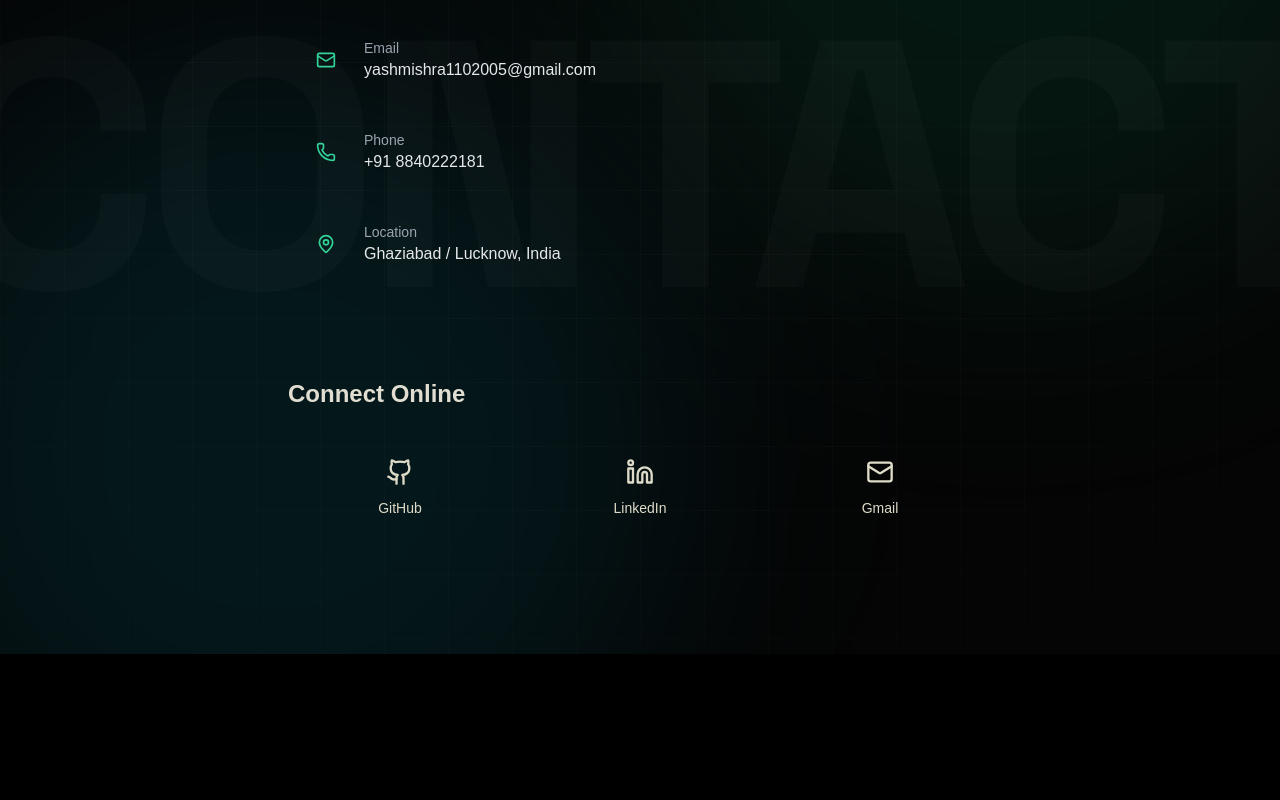
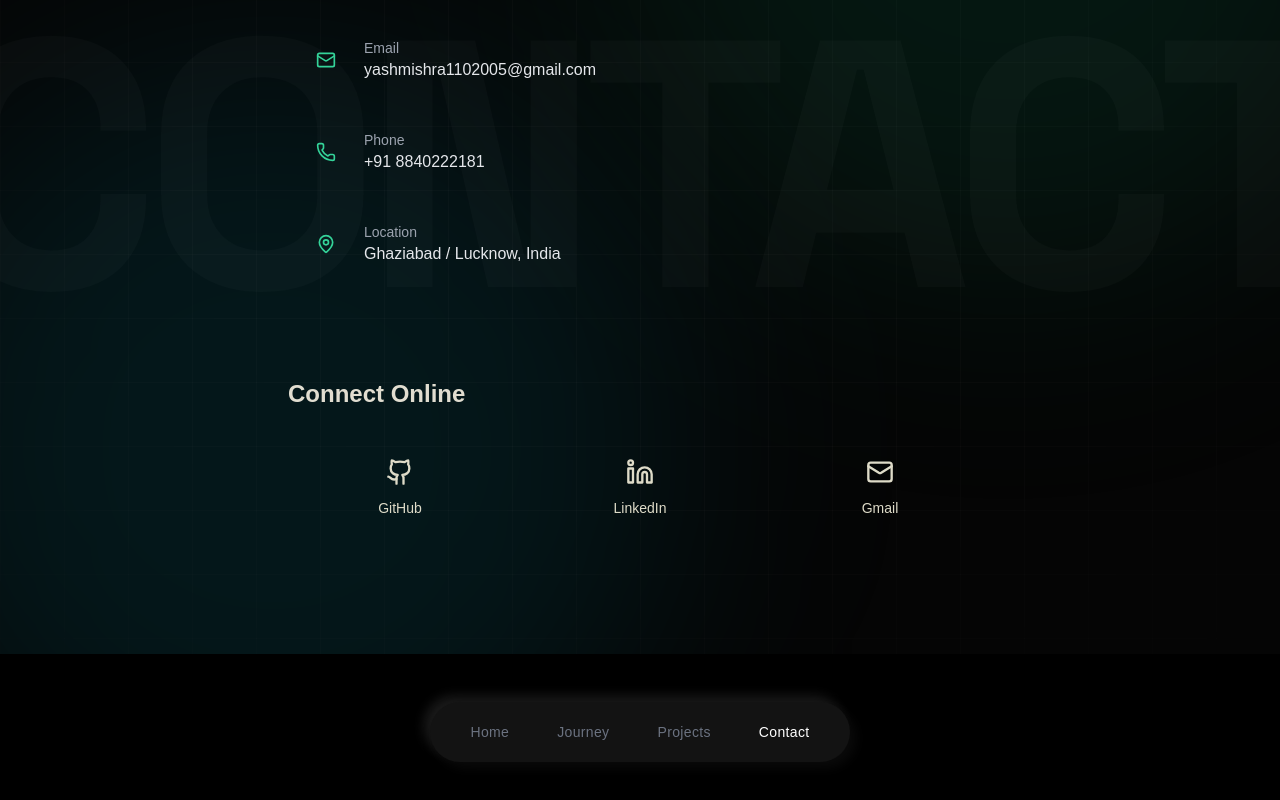
Before and after one commit to mishrayash01/portfolio, a React (Vite) app in the folder code/: page /contact in a window 1280 px wide. Shown: the part 322-1122 px from the top of the page. Before the commit the page ends 976 px from the top, so only its background shows below. Built offline with nearby package versions, Linux system fonts and the light colour scheme.

Commit message:
updated hero video with new introductn

```diff
--- a/code/src/react-app/App.tsx
+++ b/code/src/react-app/App.tsx
@@ -3,16 +3,20 @@ import HomePage from "@/react-app/pages/Home";
 import ExperiencePage from "@/react-app/pages/Experience";
 import ProjectsPage from "@/react-app/pages/Projects";
 import ContactPage from "@/react-app/pages/Contact";
+import BottomNav from "@/react-app/components/BottomNav";
 
 export default function App() {
   return (
     <Router>
+      <div className="flex min-h-screen flex-col">
         <Routes>
           <Route path="/" element={<HomePage />} />
           <Route path="/experience" element={<ExperiencePage />} />
           <Route path="/projects" element={<ProjectsPage />} />
           <Route path="/contact" element={<ContactPage />} />
         </Routes>
+        <BottomNav />
+      </div>
     </Router>
   );
 }
--- /dev/null
+++ b/code/src/react-app/components/BottomNav.tsx
@@ -0,0 +1,59 @@
+import { useState } from "react";
+import { motion } from "framer-motion";
+import { Link, useLocation } from "react-router";
+
+export default function BottomNav() {
+  const location = useLocation();
+  const [hoveredIndex, setHoveredIndex] = useState<number | null>(null);
+
+  const links = [
+    { name: "Home", path: "/" },
+    { name: "Journey", path: "/experience" },
+    { name: "Projects", path: "/projects" },
+    { name: "Contact", path: "/contact" },
+  ];
+
+  return (
+    <div className="w-full flex justify-center py-12 mt-auto">
+      <motion.nav
+        initial={{ opacity: 0, y: 50 }}
+        whileInView={{ opacity: 1, y: 0 }}
+        viewport={{ once: true }}
+        onMouseLeave={() => setHoveredIndex(null)}
+        className="px-6 py-3 rounded-full flex gap-2 sm:gap-4 relative bg-[#131313] shadow-[6px_6px_12px_#0a0a0a,-6px_-6px_12px_#1c1c1c]"
+      >
+        {links.map((link, index) => {
+          const isActive =
+            location.pathname === link.path ||
+            (link.path !== "/" && location.pathname.startsWith(link.path));
+
+          return (
+            <Link
+              key={link.name}
+              to={link.path}
+              className="relative z-10"
+              onMouseEnter={() => setHoveredIndex(index)}
+            >
+              {hoveredIndex === index && (
+                <motion.div
+                  layoutId="navHover"
+                  className="absolute inset-0 bg-white/10 rounded-full -z-10 shadow-inner"
+                  transition={{ type: "spring", bounce: 0.2, duration: 0.6 }}
+                />
+              )}
+              <div
+                className={`text-sm font-medium tracking-wide px-4 py-2 transition-colors duration-300 ${
+                  isActive || hoveredIndex === index
+                    ? "text-white"
+                    : "text-gray-500"
+                }`}
+              >
+                {link.name}
+              </div>
+            </Link>
+          );
+        })}
+      </motion.nav>
+    </div>
+  );
+}
--- a/code/src/react-app/pages/Experience.tsx
+++ b/code/src/react-app/pages/Experience.tsx
@@ -9,7 +9,7 @@ const EXPERIENCES = [
     company: "GroVize (In Development)",
     date: "Phase 1",
     focus: "Market Research & Problem Discovery",
-    impact: "Identified severe inventory and billing inefficiencies in India's retail market. Interviewed 30+ local Kirana store owners to validate the core problem before writing any code.",
+    impact: "Identified severe inventory and billing inefficiencies in India's retail market. Interviewed local Kirana store owners to validate the core problem before writing any code.",
     stack: ["User Research", "B2B Strategy", "Problem Validation"],
   },
   {
```
Lines whose indentation alone changed are shown as unchanged.
